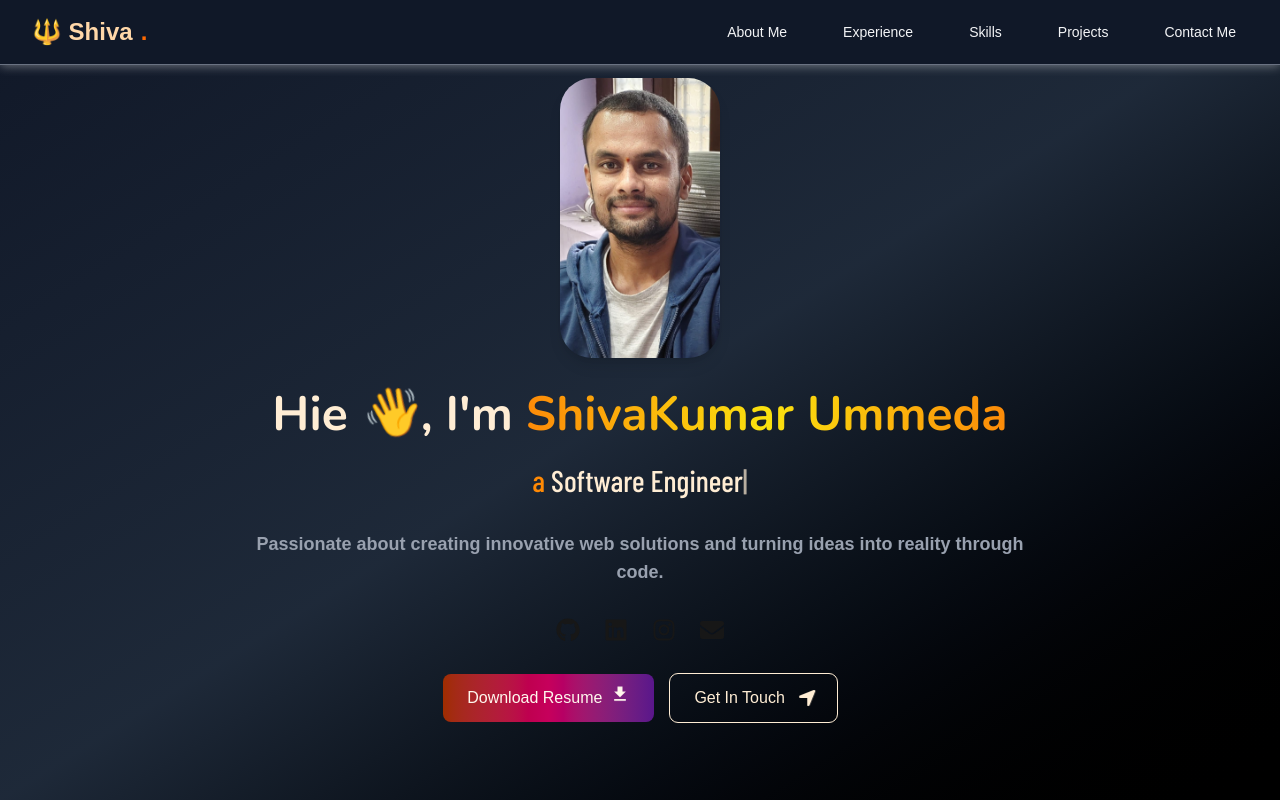
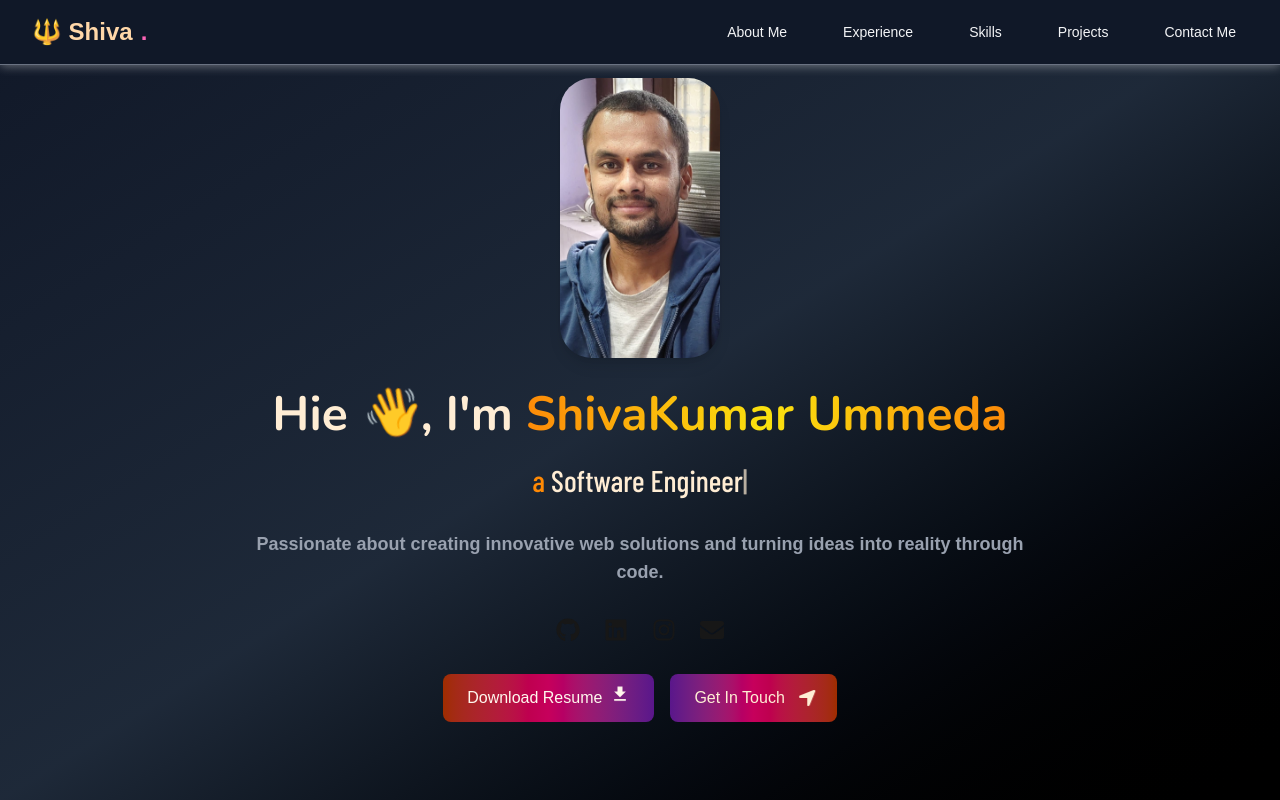
Before and after one commit to ShivakumarU/shivakumar, a Next.js app: page / in a window 1280 px wide. Shown: the top 800 px of the page. Built offline with nearby package versions, Linux system fonts and the light colour scheme; a web font is replaced by a local one.

Commit message:
small changes UI

```diff
--- a/app/components/Navbar.js
+++ b/app/components/Navbar.js
@@ -22,7 +22,7 @@ export default function Navbar() {
             <Link href="/" className="flex items-center">
               <span className="md:text-2xl text-md font-bold text-orange-200">
               🔱 Shiva
-                <span className="text-orange-500 ml-2" >
+                <span className="text-pink-400 ml-2" >
                   .
                 </span>
 
--- a/app/globals.css
+++ b/app/globals.css
@@ -75,3 +75,12 @@ body {
   align-items: center;
   gap: 8px;
 }
+
+.gradient-flex-one {
+  background: linear-gradient(to right,  rgb(252, 138, 8),rgb(252, 138, 8), rgb(252, 138, 8));
+  -webkit-background-clip: text;
+  -webkit-text-fill-color: transparent;
+  display: inline-flex;
+  align-items: center;
+  gap: 8px;
+}
--- a/app/page.js
+++ b/app/page.js
@@ -129,7 +129,7 @@ export default function Home() {
               </a>
               <Link
                 href="#contact"
-                className=" w-fit flex items-center justify-center gap-2 outline text-orange-100 md:px-6 md:py-3 rounded-lg font-medium hover:bg-orange-100 hover:text-gray-700 transition-colors duration-200 px-3 py-2"
+                className=" w-fit flex items-center justify-center gap-2 bg-gradient-to-r to-orange-800 via-pink-700 from-purple-900 text-orange-100 md:px-6 md:py-3 rounded-lg font-medium  hover:from-purple-900 hover:to-pink-700 hover:via-purple-900 hover:text-gray-100 transition-colors duration-200 px-3 py-2"
               >
                 Get In Touch <FaLocationArrow className="text-xl leftRight" />
               </Link>
```
